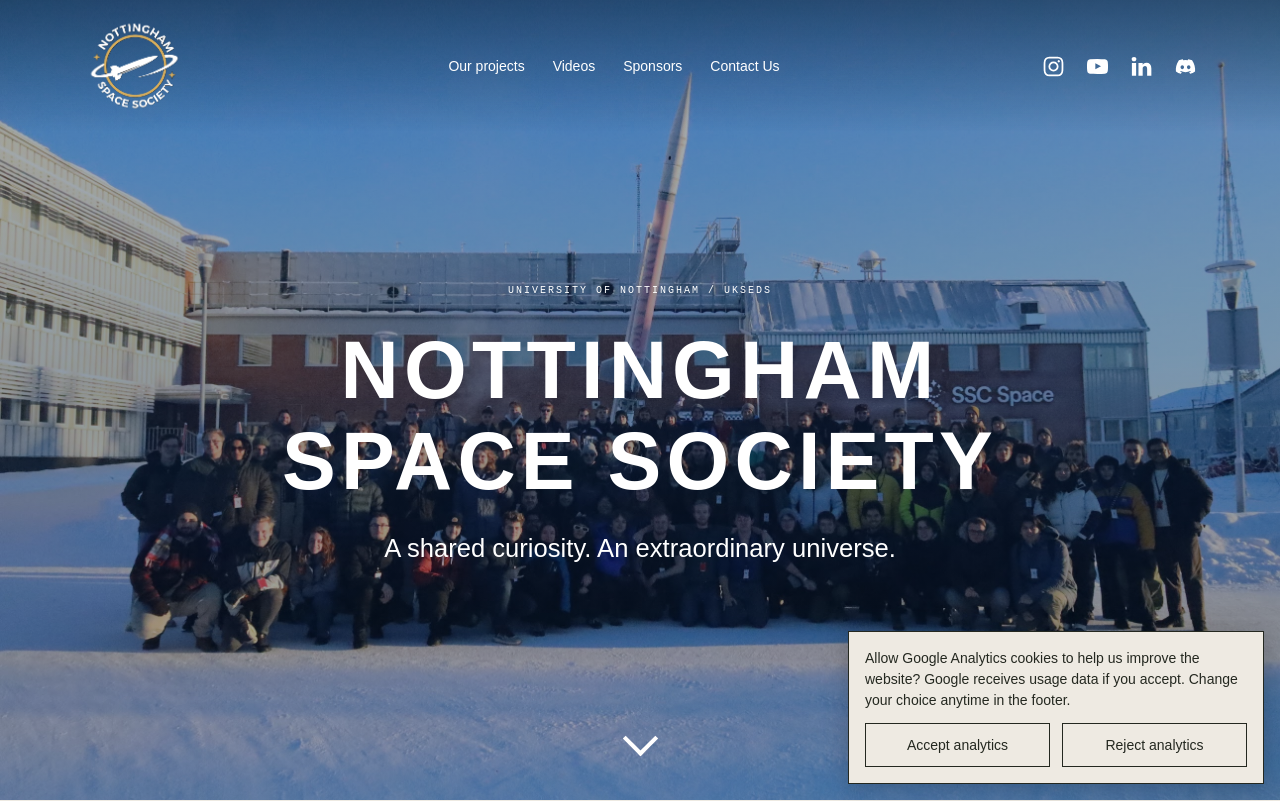
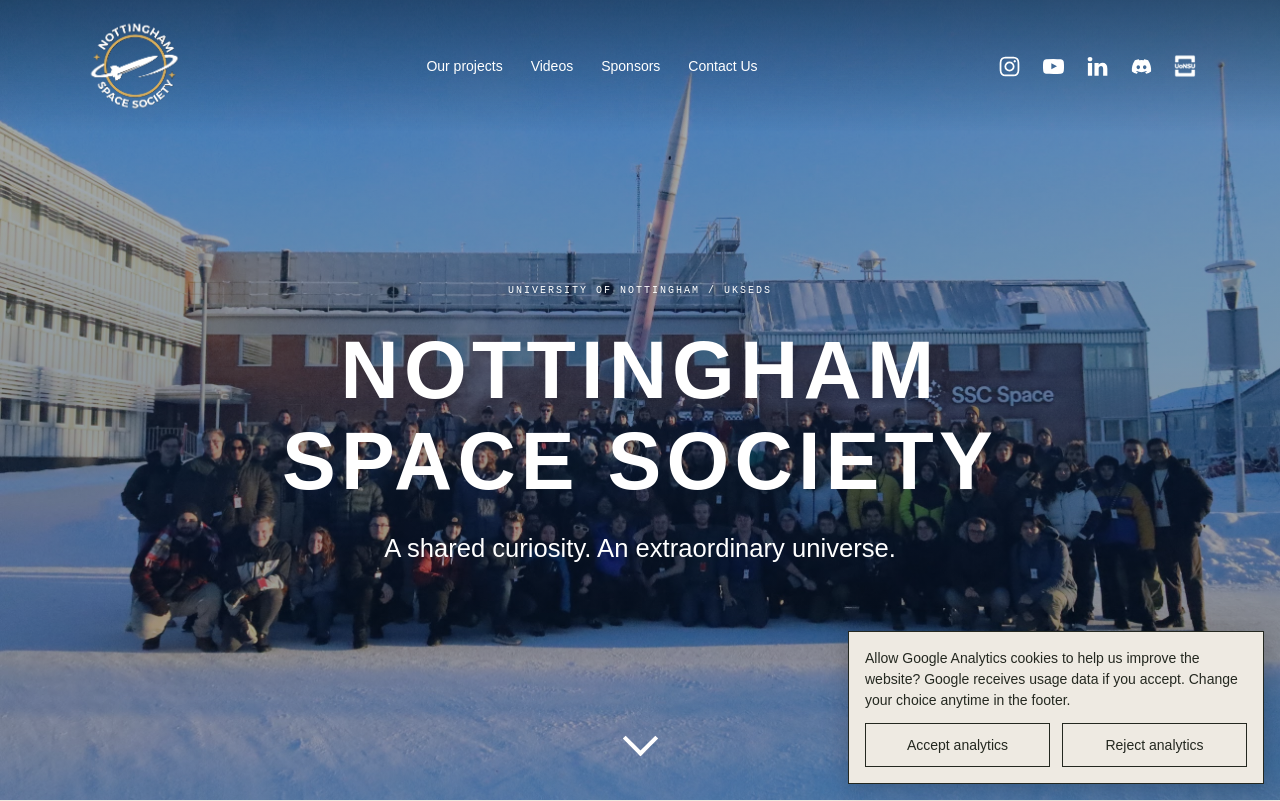
Before and after one commit to UoN-Space-Society/UoN-Space-Society.github.io, an Astro site: page / in a window 1280 px wide. Shown: the top 801 px of the page. Built offline with nearby package versions, Linux system fonts and the light colour scheme; Astro itself is replaced by a stand-in of ours; a web font is replaced by a local one.

Commit message:
Add theme-aware Students’ Union membership icon

```diff
--- a/src/components/Header.astro
+++ b/src/components/Header.astro
@@ -2,6 +2,7 @@
 import NavigationLinks from './NavigationLinks.astro';
 import OptimizedImage from './OptimizedImage.astro';
 import logo from '../assets/nottingham-space-society.png';
+import unionLogo from '../assets/uonsu-monochrome.png';
 import { socialLinks } from '../data/navigation';
 import '../styles/navigation.css';
 
@@ -57,6 +58,19 @@ const { home = false } = Astro.props;
         </svg>
       </a>
     ))}
+    <a
+      href="https://su.nottingham.ac.uk/activities/view/spacesoc"
+      target="_blank"
+      rel="noopener noreferrer"
+      aria-label="Students’ Union membership (opens in a new tab)"
+      title="Students’ Union membership"
+    >
+      <span
+        class="union-logo"
+        style={{ '--union-logo': `url("${unionLogo.src}")` }}
+        aria-hidden="true"
+      ></span>
+    </a>
   </div>
   <details class="mobile-menu">
     <summary
--- a/src/styles/navigation.css
+++ b/src/styles/navigation.css
@@ -50,6 +50,14 @@
   width: 21px;
   height: 23px;
   fill: currentColor;
+}
+.social-links .union-logo {
+  display: block;
+  width: 26px;
+  height: 26px;
+  background-color: currentColor;
+  -webkit-mask: var(--union-logo) center / contain no-repeat;
+  mask: var(--union-logo) center / contain no-repeat;
 }
 .mobile-menu {
   display: none;
```
Also changed, not shown: src/assets/uonsu-monochrome.png (added).
